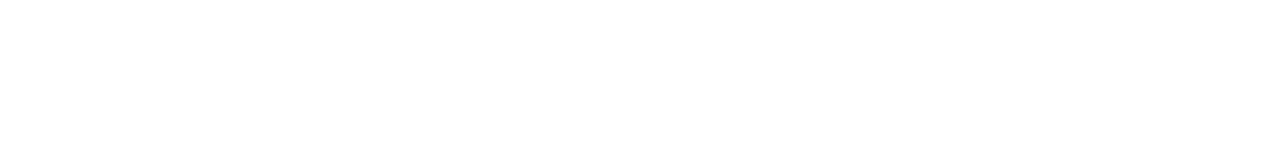
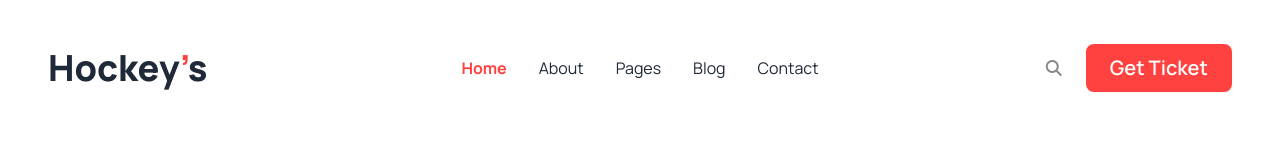
Before and after one commit to TajTanvir1/Hockey-s-Club, a plain HTML site: page index.html in a window 1280 px wide. Drawn offline with nearby package versions, Linux system fonts and the light colour scheme.

Commit message:
Nav Bar Update

```diff
--- a/index.html
+++ b/index.html
@@ -1,11 +1,93 @@
 <!DOCTYPE html>
-<html lang="en">
+<html lang="en" data-theme="light">
+
 <head>
-    <meta charset="UTF-8">
-    <meta name="viewport" content="width=device-width, initial-scale=1.0">
-    <title>Document</title>
+   <meta charset="UTF-8">
+   <meta name="viewport" content="width=device-width, initial-scale=1.0">
+   <title>Hockey’s</title>
+
+   <!-- Tailwind & Daisy UI -->
+   <link href="https://cdn.jsdelivr.net/npm/daisyui@4.6.0/dist/full.min.css" rel="stylesheet" type="text/css" />
+   <script src="https://cdn.tailwindcss.com"></script>
+
+   <!-- Customize codes -->
+   <script>
+      tailwind.config = {
+         theme: {
+            extend: {
+               colors: {
+                  clifford: '#da373d',
+               }
+            }
+         }
+      }
+   </script>
+
+   <!-- Google Fonts Manrope -->
+   <link rel="preconnect" href="https://fonts.googleapis.com">
+   <link rel="preconnect" href="https://fonts.gstatic.com" crossorigin>
+   <link href="https://fonts.googleapis.com/css2?family=Manrope:wght@400;500;600;700;800&display=swap" rel="stylesheet">
+
+   <!-- Font Awesome Icons -->
+   <script src="https://kit.fontawesome.com/325b5f103a.js" crossorigin="anonymous"></script>
+
+   <style>
+      .font-manrope {
+         font-family: 'Manrope', sans-serif;
+      }
+   </style>
 </head>
-<body>
+
+<body class="font-manrope">
+   <div class="container mx-auto lg:px-10 px-4 my-8">
+      <!-- Nav section start -->
+      <nav class="">
+         <div class="navbar bg-base-100">
+            <div class="navbar-start">
+               <div class="dropdown">
+                  <div tabindex="0" role="button" class="btn btn-ghost lg:hidden">
+                     <svg xmlns="http://www.w3.org/2000/svg" class="h-5 w-5" fill="none" viewBox="0 0 24 24"
+                        stroke="currentColor">
+                        <path stroke-linecap="round" stroke-linejoin="round" stroke-width="2"
+                           d="M4 6h16M4 12h8m-8 6h16" />
+                     </svg>
+                  </div>
+                  <ul tabindex="0"
+                     class="menu menu-sm dropdown-content mt-3 z-[1] p-2 shadow bg-base-100 rounded-box w-52">
+                     <li><a>Home</a></li>
+                     <li><a>About</a></li>
+                     <li><a>Pages</a></li>
+                     <li><a>Blog</a></li>
+                     <li><a>Contact</a></li>
+                  </ul>
+               </div>
+               <a class="text-2xl lg:text-4xl font-extrabold">Hockey<span class="text-[#FF4240]">’</span>s</a>
+            </div>
+            <div class="navbar-center hidden lg:flex">
+               <ul class="menu menu-horizontal px-1 text-base">
+                  <li class="text-[#FF4240] font-bold"><a>Home</a></li>
+                  <li><a>About</a></li>
+                  <li><a>Pages</a></li>
+                  <li><a>Blog</a></li>
+                  <li><a>Contact</a></li>
+               </ul>
+            </div>
+            <div class="navbar-end">
+               <i class="fa-solid fa-magnifying-glass px-6 text-[#89898B] hidden lg:inline"></i>
+               <a class="btn bg-[#FF4240] text-white px-4 lg:px-6 border-none text-lg lg:text-xl">Get Ticket</a>
+            </div>
+         </div>
+      </nav>
+
+      <!-- Header Section Start -->
+
+
+      <!-- Main Section Start -->
+
+   </div>
+
+      <!-- Footer Section Start -->
 
 </body>
+
 </html>
```
